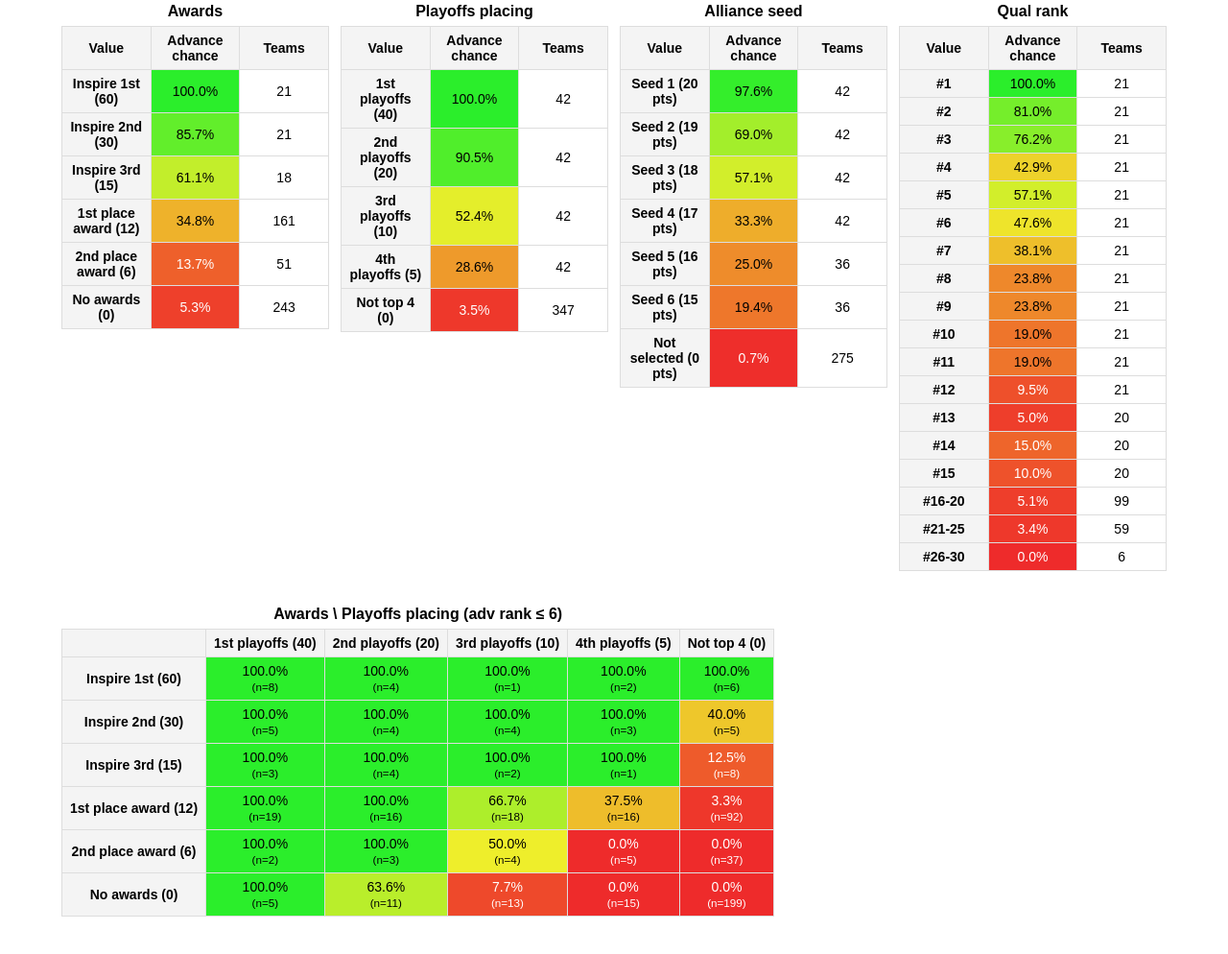
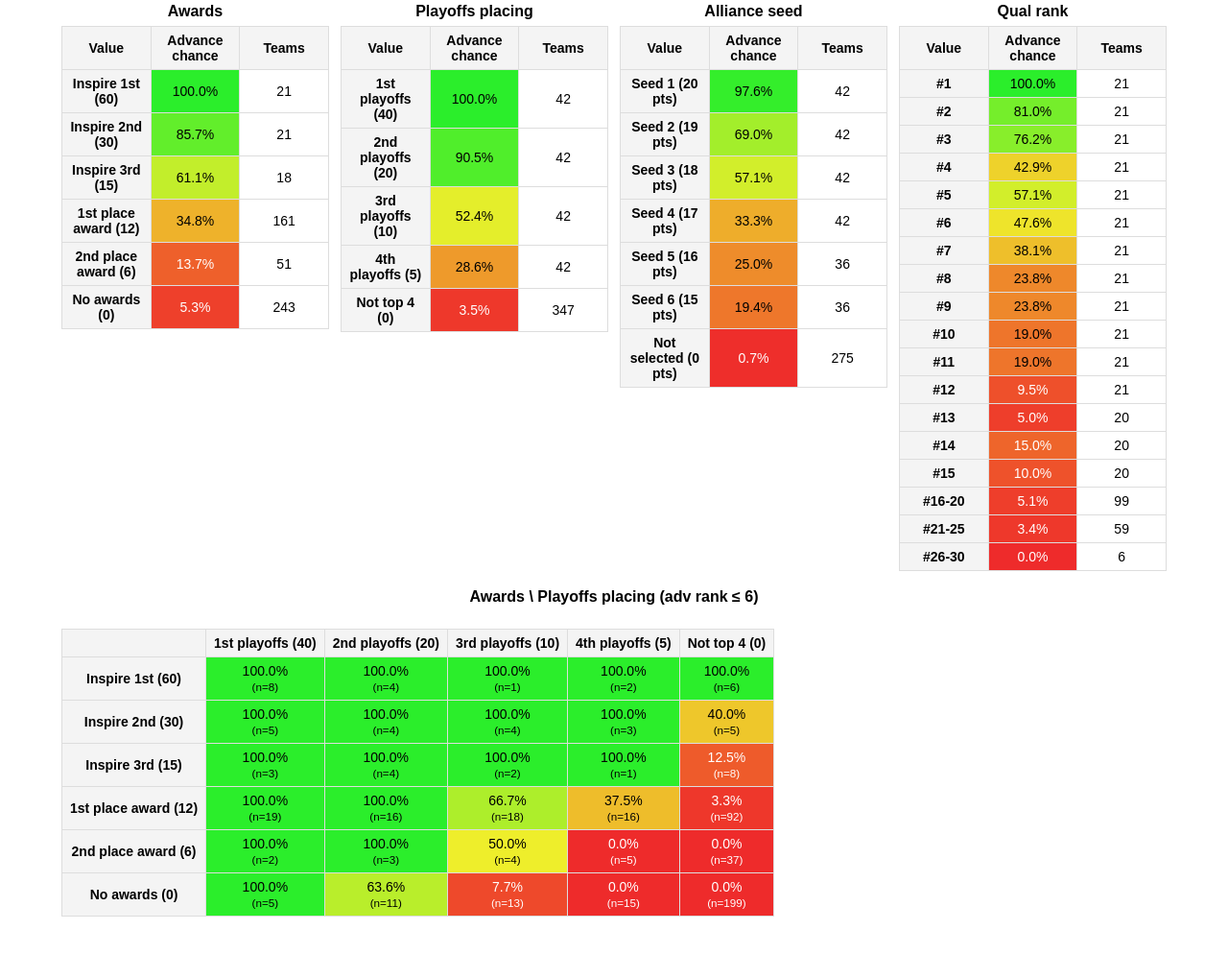
Before and after one commit to RoushilS/advancement, a plain HTML site: page index.html in a window 1280 px wide. Shown: the part 218-1212 px from the top of the page at 96% size. Drawn offline with Linux system fonts and the light colour scheme.

Commit message:
Minor data change + fix scrolling

```diff
--- a/index.html
+++ b/index.html
@@ -73,8 +73,8 @@
     }
 
     #table-container {
-      overflow-x: auto;
-      -webkit-overflow-scrolling: touch;
+      position: relative;
+      overflow: visible;
     }
 
     table {
@@ -109,6 +109,17 @@
     caption {
       font-weight: 600;
       margin-bottom: 6px;
+    }
+
+    .grid-caption {
+      font-weight: 600;
+      margin-bottom: 6px;
+      text-align: center;
+    }
+
+    .grid-scroll {
+      overflow-x: auto;
+      -webkit-overflow-scrolling: touch;
     }
 
     .missing {
@@ -550,9 +561,13 @@
       }
 
       const out = [];
+      const captionText = `${yFactor.fullLabel || yFactor.label} \\ ${xFactor.fullLabel || xFactor.label} (adv rank ≤ ${threshold})`;
+
       out.push('<table class="grid-table">');
-      out.push(`<caption>${yFactor.fullLabel || yFactor.label} \\ ${xFactor.fullLabel || xFactor.label} (adv rank ≤ ${threshold})</caption>`);
+      out.push('<thead>');
       out.push('<tr><th></th>' + xList.map((x) => `<th>${x.label}</th>`).join('') + '</tr>');
+      out.push('</thead>');
+      out.push('<tbody>');
       for (const y of yList) {
         out.push(`<tr><th>${y.label}</th>`);
         for (const x of xList) {
@@ -568,8 +583,10 @@
         }
         out.push('</tr>');
       }
+      out.push('</tbody>');
       out.push('</table>');
-      tableContainer.innerHTML = out.join('');
+
+      tableContainer.innerHTML = `<div class="grid-caption">${captionText}</div><div class="grid-scroll">${out.join('')}</div>`;
     }
 
     function render() {
```
Also changed, not shown: advancementDataFromCsv.mjs (+16 -3 lines).
